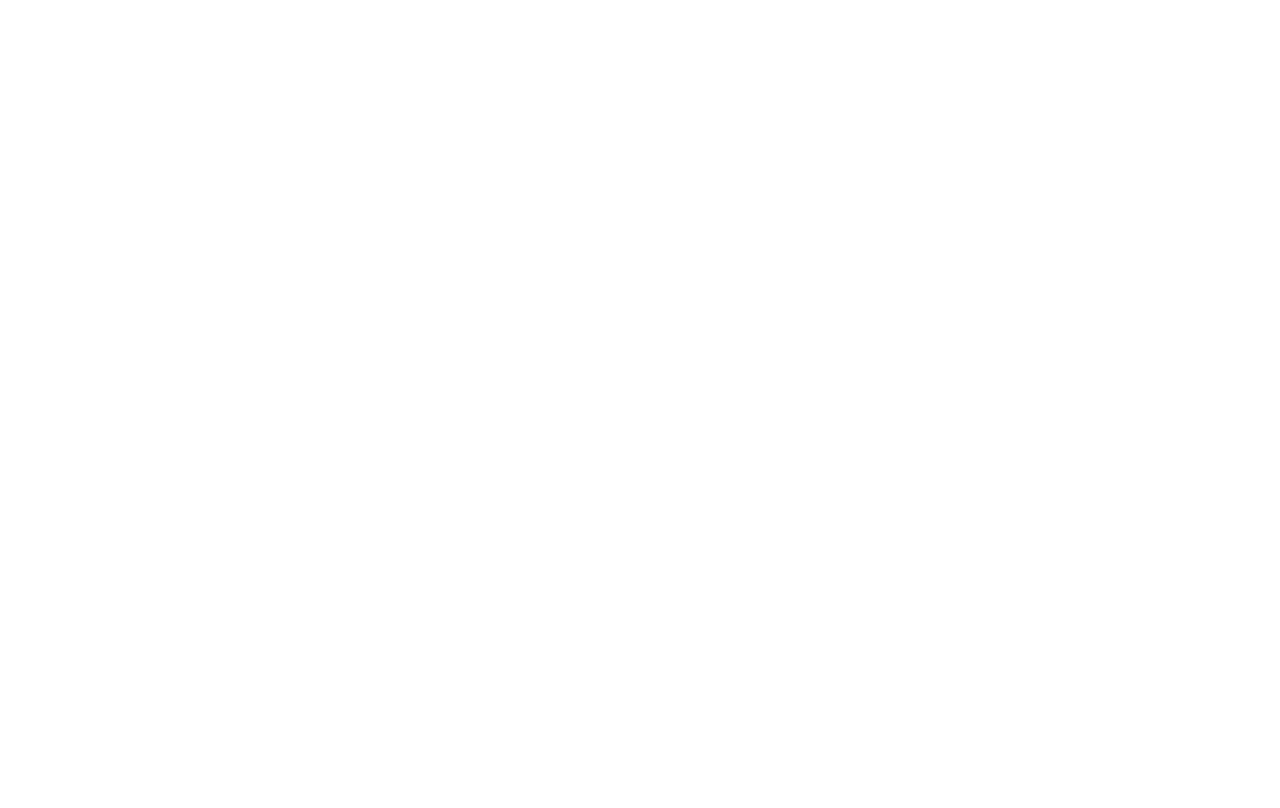
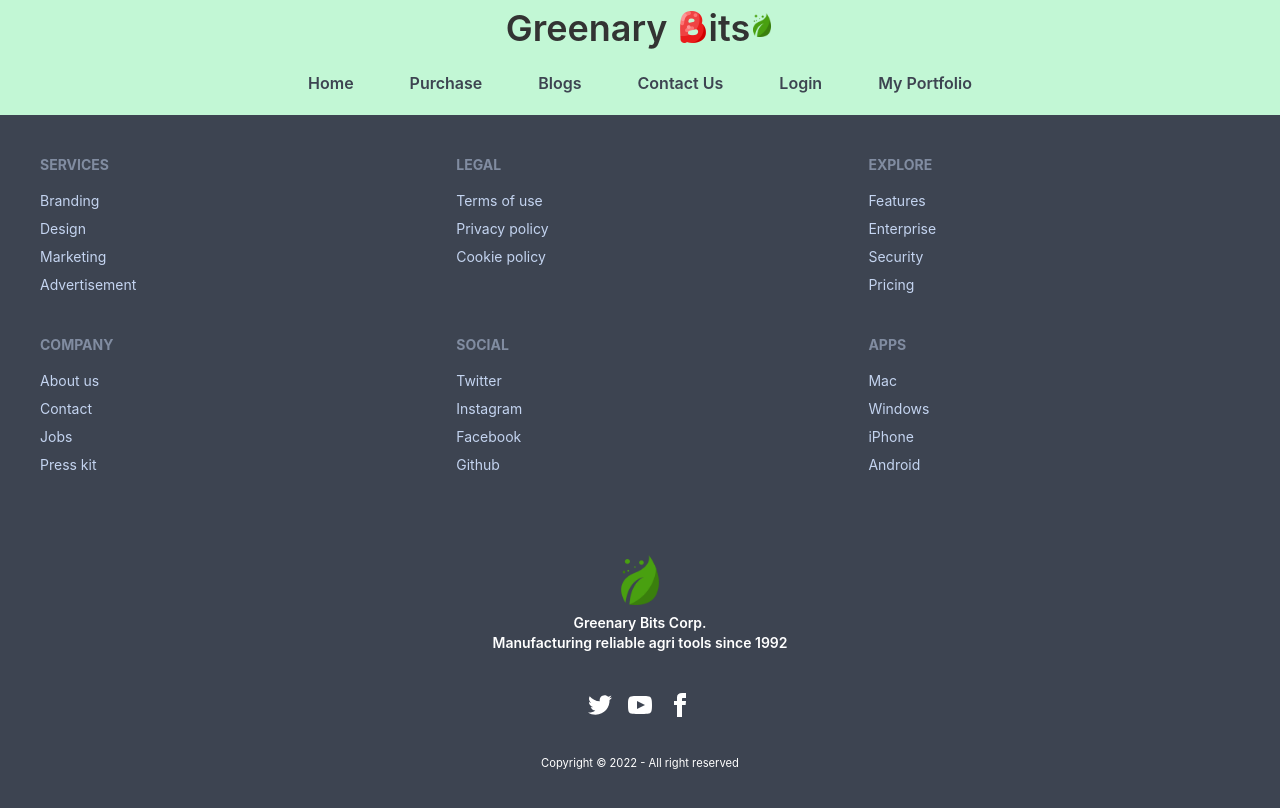
Before and after one commit to zunuu/Greenary-Bits, a React (Create React App) app: page /login in a window 1280 px wide. Before the commit this address had no page. Shown: the top 808 px of the page. Built offline with nearby package versions, Linux system fonts and the light colour scheme.

Commit message:
favicon tried

```diff
--- a/public/index.html
+++ b/public/index.html
@@ -1,15 +1,14 @@
 <!DOCTYPE html>
 <html lang="en">
+
 <head>
   <meta charset="utf-8" />
-    <link rel="icon" href="%PUBLIC_URL%/favicon.ico" />
+  <link rel="gbicon" href="gbicon.png" />
   <meta name="viewport" content="width=device-width, initial-scale=1" />
   <meta name="theme-color" content="#000000" />
-    <meta
-      name="description"
-      content="Web site created using create-react-app"
-    />
-    <link rel="apple-touch-icon" href="%PUBLIC_URL%/logo192.png" />
+  <meta name="description" content="Web site created using create-react-app" />
+  <link rel="gbicon" href="gbicon.png" />
+
   <!--
       manifest.json provides metadata used when your web app is installed on a
       user's mobile device or desktop. See https://developers.google.com/web/fundamentals/web-app-manifest/
@@ -24,8 +23,9 @@
       work correctly both with client-side routing and a non-root public URL.
       Learn how to configure a non-root public URL by running `npm run build`.
     -->
-    <title>React App</title>
+  <title>Greenary Bits</title>
 </head>
+
 <body>
   <noscript>You need to enable JavaScript to run this app.</noscript>
   <div id="root"></div>
@@ -40,4 +40,5 @@
       To create a production bundle, use `npm run build` or `yarn build`.
     -->
 </body>
+
 </html>
--- a/src/App.js
+++ b/src/App.js
@@ -1,6 +1,12 @@
 import { Route, Routes } from 'react-router-dom';
 import './App.css';
+import Blogs from './Pages/Blogs/Blogs';
+import ContactUs from './Pages/ContactUs/ContactUs';
 import Homepage from './Pages/Homepage/Homepage';
+import Login from './Pages/Login/Login';
+import MyPortfolio from './Pages/MyPortfolio/MyPortfolio';
+import Purchase from './Pages/Purchase/Purchase';
+import Footer from './Pages/Shared/Footer';
 import Navbar from './Pages/Shared/Navbar';
 
 function App() {
@@ -10,7 +16,13 @@ function App() {
       <Routes>
         <Route path='/' element={<Homepage></Homepage>} />
         <Route path='home' element={<Homepage></Homepage>} />
+        <Route path='purchase' element={<Purchase></Purchase>} />
+        <Route path='login' element={<Login></Login>} />
+        <Route path='contactus' element={<ContactUs></ContactUs>} />
+        <Route path='myportfolio' element={<MyPortfolio></MyPortfolio>} />
+        <Route path='blogs' element={<Blogs></Blogs>} />
       </Routes>
+      <Footer></Footer>
     </div>
   );
 }
--- /dev/null
+++ b/src/Pages/Blogs/Blogs.js
@@ -0,0 +1,14 @@
+import React from 'react';
+import Navbar from '../Shared/Navbar';
+
+const Blogs = () => {
+    return (
+        <div>
+            <Navbar></Navbar>
+
+
+        </div>
+    );
+};
+
+export default Blogs;
--- /dev/null
+++ b/src/Pages/ContactUs/ContactUs.js
@@ -0,0 +1,14 @@
+import React from 'react';
+import Navbar from '../Shared/Navbar';
+
+const ContactUs = () => {
+    return (
+        <div className='bg-green-300 bg-opacity-50'>
+            <Navbar></Navbar>
+
+
+        </div>
+    );
+};
+
+export default ContactUs;
--- a/src/Pages/Homepage/Homepage.js
+++ b/src/Pages/Homepage/Homepage.js
@@ -6,7 +6,7 @@ const Homepage = () => {
     return (
         <div>
             <Banner></Banner>
-            <Footer></Footer>
+
         </div>
     );
 };
--- /dev/null
+++ b/src/Pages/Login/Login.js
@@ -0,0 +1,14 @@
+import React from 'react';
+import Navbar from '../Shared/Navbar';
+
+const Login = () => {
+    return (
+        <div className='bg-green-300 bg-opacity-50'>
+            <Navbar></Navbar>
+
+
+        </div>
+    );
+};
+
+export default Login;
--- /dev/null
+++ b/src/Pages/MyPortfolio/MyPortfolio.js
@@ -0,0 +1,14 @@
+import React from 'react';
+import Navbar from '../Shared/Navbar';
+
+const MyPortfolio = () => {
+    return (
+        <div className='bg-green-300 bg-opacity-50'>
+            <Navbar></Navbar>
+
+
+        </div>
+    );
+};
+
+export default MyPortfolio;
--- /dev/null
+++ b/src/Pages/Purchase/Purchase.js
@@ -0,0 +1,14 @@
+import React from 'react';
+import Navbar from '../Shared/Navbar';
+
+const Purchase = () => {
+    return (
+        <div className='bg-green-300 bg-opacity-50'>
+            <Navbar></Navbar>
+
+
+        </div>
+    );
+};
+
+export default Purchase;
--- a/src/Pages/Shared/Navbar.js
+++ b/src/Pages/Shared/Navbar.js
@@ -1,21 +1,22 @@
 import React from 'react';
 import letterIcon from '../../images/icons/b (1).png'
 import iconBrand from '../../images/icons/188333.png'
+import { Link } from 'react-router-dom';
 const Navbar = () => {
     const navOptions = <>
-        <li className='mx-3'><a>Home</a></li>
-        <li className='mx-3'><a>Purchase</a></li>
-        <li className='mx-3'><a>Blogs</a></li>
-        <li className='mx-3'><a>Contact Us</a></li>
-        <li className='mx-3'><a>Login</a></li>
-        <li className='mx-3'><a>My Portfolio</a></li>
+        <li className='mx-3'><Link to='/'>Home</Link></li>
+        <li className='mx-3'><Link to='/purchase'>Purchase</Link></li>
+        <li className='mx-3'><Link to='/blogs'>Blogs</Link></li>
+        <li className='mx-3'><Link to='/contactus'>Contact Us</Link></li>
+        <li className='mx-3'><Link to='/login'>Login</Link></li>
+        <li className='mx-3'><Link to='/myportfolio'>My Portfolio</Link></li>
     </>
     return (
         <div>
             <div className='pt-2'>
-                <a class="  font-semibold text-4xl ">
+                <Link to='/' class="  font-semibold text-4xl ">
                     Greenary { }<img className='w-8 pb-2 inline' src={letterIcon} alt="" />its<img className='w-6 pb-3 inline' src={iconBrand} alt="" />
-                </a>
+                </Link>
             </div>
             <div class="navbar bg-transperent">
 
```
Also changed, not shown: public/gbicon.png (added), public/manifest.json. Lines whose indentation alone changed are shown as unchanged.
